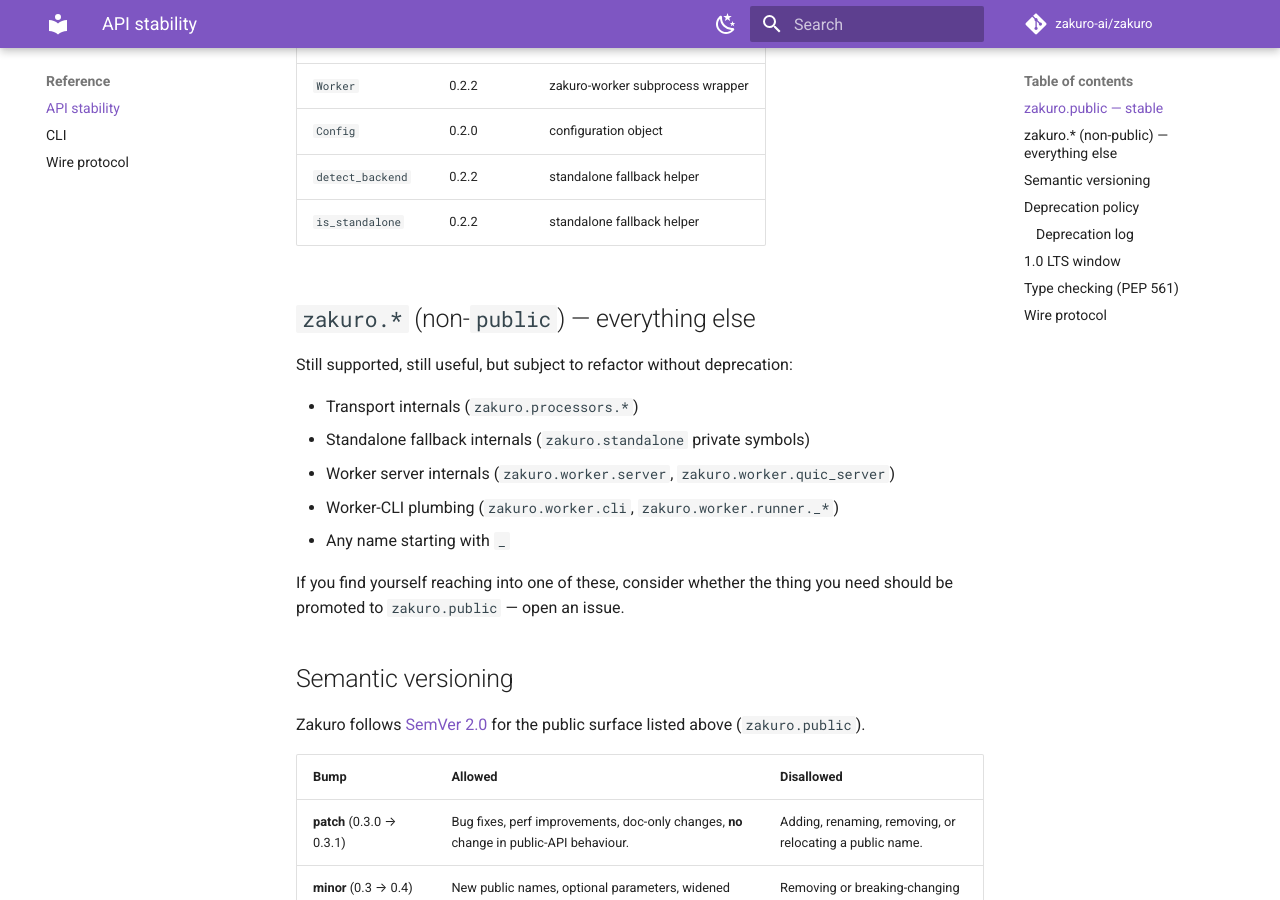
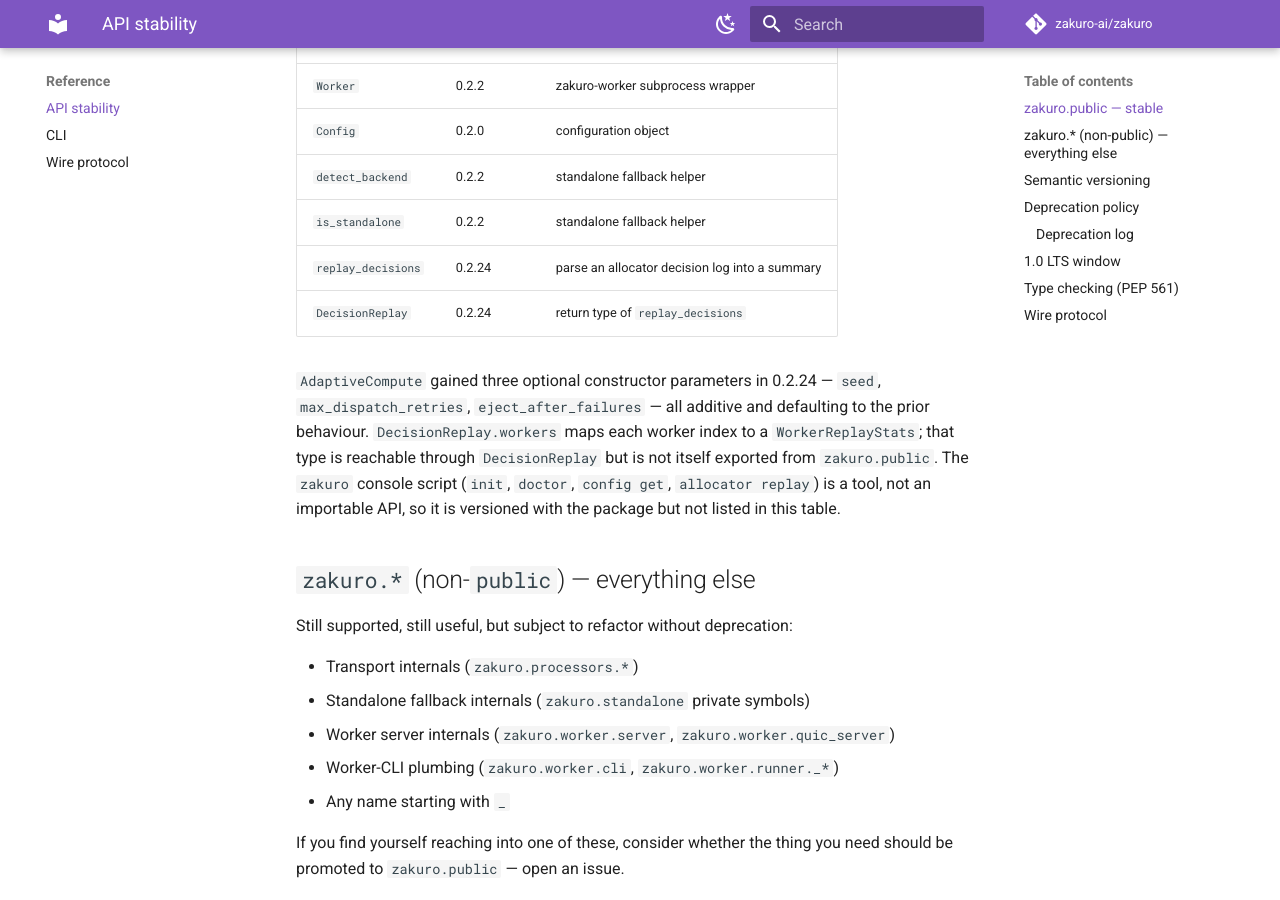
Before and after one commit to zakuro-ai/zakuro, an MkDocs documentation site: the page built from docs/STABILITY.md, in a window 1280 px wide and 900 px high, scrolled down 895 px. Built offline with MkDocs 1.6.1 and Material for MkDocs 9.7.7, drawn with Linux system fonts in a browser that asks for light colours; comment, search, counter and statistics services are not loaded; the version menu is left out.

Commit message:
docs(stability): list the #222 surfaces in the stability table (#245)
#249 (53fe000) shipped the zakuro CLI, replay_decisions and the AdaptiveCompute knobs on master (v0.2.24). This branch was resolved toward master's API on 2026-09-13, so it lands only the missing stability-table rows: replay_decisions and DecisionReplay at 0.2.24, plus a note on the three additive knobs and the zakuro console script. Original parallel implementation by @tomctr.

```diff
--- a/docs/STABILITY.md
+++ b/docs/STABILITY.md
@@ -29,6 +29,17 @@ Current stable surface (v0.3):
 | `Config` | 0.2.0 | configuration object |
 | `detect_backend` | 0.2.2 | standalone fallback helper |
 | `is_standalone` | 0.2.2 | standalone fallback helper |
+| `replay_decisions` | 0.2.24 | parse an allocator decision log into a summary |
+| `DecisionReplay` | 0.2.24 | return type of `replay_decisions` |
+
+`AdaptiveCompute` gained three optional constructor parameters in 0.2.24 —
+`seed`, `max_dispatch_retries`, `eject_after_failures` — all additive and
+defaulting to the prior behaviour. `DecisionReplay.workers` maps each worker
+index to a `WorkerReplayStats`; that type is reachable through
+`DecisionReplay` but is not itself exported from `zakuro.public`. The
+`zakuro` console script (`init`, `doctor`, `config get`, `allocator replay`)
+is a tool, not an importable API, so it is versioned with the package but
+not listed in this table.
 
 ## `zakuro.*` (non-`public`) — everything else
 
```
